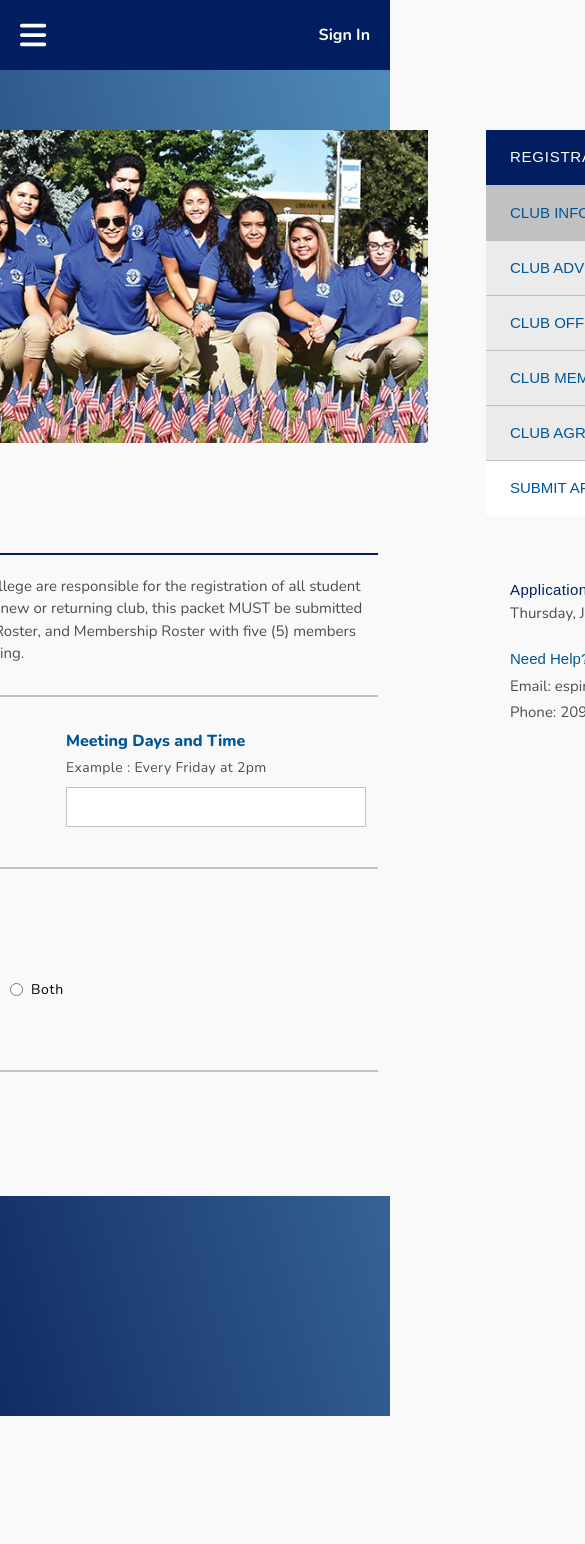
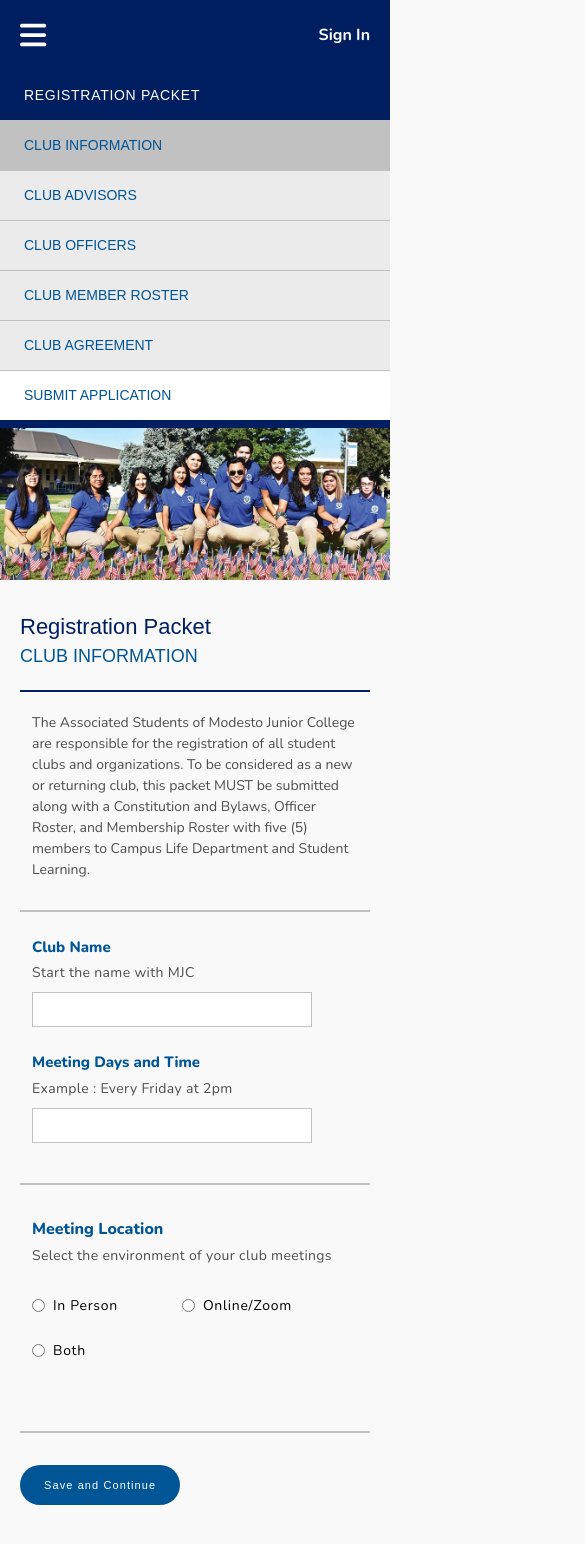
Before and after one commit to Community-ALI/club-website, a Next.js app: page /club-application in a window 390 px wide. Shown: the top 1544 px of the page, 585 px wide, since content can reach past the window. Before the commit the page ends 1416 px from the top, so only its background shows below. Built offline with nearby package versions, Linux system fonts and the light colour scheme; a web font is replaced by a local one.

Commit message:
feat: Mobile Friendly

```diff
--- a/app/club-application/ClubAdvisors.jsx
+++ b/app/club-application/ClubAdvisors.jsx
@@ -24,10 +24,10 @@ export default function ClubAdvisors(props) {
 
 
   return (
-    <div className="p-12">
+    <div className="px-12 py-12 md:px-[30px] xsm:px-[20px]">
       <ClubApplicationHeaderSection sectionTitle="Club Advisors" />
       <div>
-        <p className="font-[Nunito] text-[15px] mt-[20px] mb-[30px] px-3">
+        <p className="font-[Nunito] text-[15px] mt-[20px] mb-[30px] px-3 xsm:text-[14px]">
           Only one advisor is required for a club to be active. An advisor must
           attend ALL club functions, including: meetings, activities, and trips.
           They must also sign off on all club functions, including: meetings,
@@ -49,7 +49,7 @@ export default function ClubAdvisors(props) {
           );
         })}
       </div>
-      <div className="flex gap-[60px]">
+      <div className="flex gap-x-[60px] gap-y-0 sm:flex-col">
           <RoundedButton
             innerHTML="Add Advisor"
             variant={1}
--- a/app/club-application/ClubAgreement.jsx
+++ b/app/club-application/ClubAgreement.jsx
@@ -23,13 +23,13 @@ export default function ClubAgreemet(props) {
   }
 
   return (
-    <div className="p-12">
+    <div className="px-12 py-12 md:px-[30px] xsm:px-[20px]">
       <ClubApplicationHeaderSection sectionTitle="Club Agreement" />
       <ClubAgreementText />
       <div>
         {clubAgreementSignatures.map((signature, index) => {
           return (
-            <div className="flex flex-wrap gap-[60px] justify-start px-3" key={index}>
+            <div className="flex flex-wrap gap-x-[60px] justify-start px-3" key={index}>
               <ClubApplicationTextField
                 label={clubAgreementSignatures[index].role + " Signature"}
                 onChange={(e) => ChangeSignatureField("signature", index, e)}
@@ -53,7 +53,7 @@ export default function ClubAgreemet(props) {
 
 function ClubAgreementText() {
   return (
-    <div className="px-3 mt-8 font-[Nunito]">
+    <div className="px-3 mt-8 font-[Nunito] sm:text-[15px] xsm:text-[14px]">
       <p>
         The membership of our club and its officers has agreed to abide by the
         Inter-Club {"Council's"} Standing Orders and the ASMJC Constitution and
--- a/app/club-application/ClubApplicationRadioField.jsx
+++ b/app/club-application/ClubApplicationRadioField.jsx
@@ -5,7 +5,7 @@ export default function ClubApplicationRadioField(props) {
     <div className="flex flex-col gap-1 mt-8 px-3">
       <label className="text-lightBlue font-[Nunito] font-[800] text-[16px]">{label}</label>
       <p className="font-[Nunito] text-[14px] mb-[5px] tracking-wide">{subtext}</p>
-      <div className="flex gap-16 mt-5">
+      <div className="flex gap-x-16 gap-y-8 xsm:gap-y-6 mt-5 flex-wrap xxsm:flex-col">
         {options.map((option, index) => {
           const radioId = `radio-${option.replace(/\s+/g, '-')}-${index}`;
           return (
--- a/app/club-application/ClubApplicationSelectField.jsx
+++ b/app/club-application/ClubApplicationSelectField.jsx
@@ -6,7 +6,7 @@ export default function ClubApplicationSelectField(props) {
       <label className="text-lightBlue font-[Nunito] font-[800] text-[16px]">{label}</label>
       <p>{subtext}</p>
       <select
-        className="h-[40px] w-[300px] font-[Nunito] px-[10px] py-[5px] text-[14px] border-solid border-[1px] bg-veryLightGray border-lightGray bg-#FFFFFF"
+        className="h-[40px] w-[300px] xsm:w-[280px] xxsm:w-[250px] md:text-[13px] xsm:px-[5px] font-[Nunito] px-[10px] py-[5px] text-[14px] border-solid border-[1px] bg-veryLightGray border-lightGray bg-#FFFFFF"
         value={value}
         onChange={onChange}
       >
--- a/app/club-application/ClubApplicationTextField.jsx
+++ b/app/club-application/ClubApplicationTextField.jsx
@@ -2,12 +2,13 @@ export default function ClubApplicationTextField(props) {
   const { label, subtext, value, onChange } = props;
 
   return (
-    <div className="flex flex-col gap-1 mt-8">
-      <label className="text-lightBlue font-[Nunito] font-[800] text-[16px]">{label}</label>
+    <div className="flex flex-col gap-1 mt-8 lg:mt-6">
+      <label className="text-lightBlue font-[Nunito] font-[800] text-[16px] xsm:text-[15px]">{label}</label>
       <p className="font-[Nunito] text-[14px] mb-[5px] tracking-wide">{subtext}</p>
       <input
         type="text"
-        className="h-[40px] w-[300px] px-[10px] py-[5px] text-[14px] border-solid border-[1px] border-lightGray bg-#FFFFFF"
+        className="h-[40px] xsm:h-[35px] w-[300px] xsm:w-[280px] xxsm:w-[250px] md:text-[13px] px-[10px] py-[5px] text-[14px] border-solid
+        border-[1px] border-lightGray bg-#FFFFFF"
         value={value}
         onChange={onChange}
       />
--- a/app/club-application/ClubInformation.jsx
+++ b/app/club-application/ClubInformation.jsx
@@ -24,10 +24,10 @@ const ClubInformation = (props) => {
   return (
     <form onSubmit={handleSubmit}>
       <Image src={asmjc_pic_remembreance_day} alt="ASMJC Remembrance Day" />
-      <div className="px-[50px] py-[30px]">
+      <div className="px-[50px] md:px-[30px] xsm:px-[20px] py-[30px]">
         <ClubApplicationHeaderSection sectionTitle="CLUB INFORMATION" />
         <div>
-            <p className="font-[Nunito] text-[15px] mt-[20px] mb-[30px] px-3">
+            <p className="font-[Nunito] text-[15px] mt-[20px] mb-[30px] px-3 md:text-[14px] xsm:text-[14px]">
               The Associated Students of Modesto Junior College are responsible
               for the registration of all student clubs and organizations. To be
               considered as a new or returning club, this packet MUST be
@@ -37,7 +37,7 @@ const ClubInformation = (props) => {
             </p>
             <hr className="border-lightGray border-[.5px] mt-[20px]"></hr>
           <div>
-            <div className="flex items-center gap-[80px] px-3">
+            <div className="flex items-center gap-[80px] lg:gap-[40px] md:flex-col md:items-start md:gap-[0px] px-3">
               <ClubApplicationTextField
                 label="Club Name"
                 value={ClubInformation.clubName}
@@ -78,7 +78,7 @@ const ClubInformation = (props) => {
           </div>
         </div>
       </div>
-      <div className="pr-12 pl-[62px] flex gap-[80px]">
+      <div className="pr-12 pl-[62px] flex gap-[80px] lg:gap-[40px] md:flex-col md:gap-0 md:pl-[42px] xsm:pl-[32px]">
         {ClubInformation.meetingLocation === "In Person" || ClubInformation.meetingLocation === "Both" ? (
           <div>
             <ClubApplicationTextField
@@ -108,7 +108,7 @@ const ClubInformation = (props) => {
           </div>
         ) : null}
       </div>
-      <div className="px-[50px] pb-[50px]">
+      <div className="px-[50px] md:px-[30px] xsm:px-[20px] pb-[50px]">
       <hr className="border-lightGray border-[.5px] mt-[40px]"></hr>
         <RoundedButton
           innerHTML="Save and Continue"
--- a/app/club-application/ClubMembers.jsx
+++ b/app/club-application/ClubMembers.jsx
@@ -21,10 +21,10 @@ export default function ClubAdvisors(props) {
   }
 
   return (
-    <div className="p-12">
+    <div className="px-12 py-12 md:px-[30px] xsm:px-[20px]">
       <ClubApplicationHeaderSection sectionTitle="Club Members Roster" />
       <div>
-        <p className="px-3 mt-[20px] mb-[30px] font-[Nunito] text-[15px]">
+        <p className="px-3 mt-[20px] mb-[30px] font-[Nunito] text-[15px] xsm:text-[14px]">
           A minimum of 5 club members are required for a club to be active.
           Every club member must be a current MJC student enrolled in at least one unit for the current semester.
           <span className="font-bold"> IMPORTANT:</span> Please include the club officers in the member roster list below.
@@ -44,7 +44,7 @@ export default function ClubAdvisors(props) {
           );
         })}
       </div>
-      <div className="flex gap-[60px]">
+      <div className="flex gap-x-[60px] gap-y-0 sm:flex-col">
         <RoundedButton
           innerHTML="Add Member"
           variant={1}
--- a/app/club-application/ClubOfficersSection.jsx
+++ b/app/club-application/ClubOfficersSection.jsx
@@ -20,9 +20,9 @@ export default function ClubOfficersSection(props) {
   const gradeLevels = ["Freshman (1st Year)", "Sophomore (2nd Year)", "Junior (3rd Year)", "Senior (4th Year)", "5+ Years"];
 
   return (
-    <div className="p-12">
+    <div className="px-12 py-12 md:px-[30px] xsm:px-[20px]">
       <ClubApplicationHeaderSection sectionTitle="Club Officers" />
-      <p className="px-3 mt-[20px] mb-[30px] font-[Nunito] text-[15px]">
+      <p className="px-3 mt-[20px] mb-[30px] font-[Nunito] text-[15px] xsm:text-[14px]">
         The following are the officers for the club. For a club to be active, a Club President and an Inter-Club Council Representative is required.
         These roles can only be assigned to current MJC students and all club officers are required a minimum GPA of 2.0
       </p>
--- a/app/club-application/page.jsx
+++ b/app/club-application/page.jsx
@@ -340,18 +340,19 @@ export default function ClubAgreementPage() {
       <NavbarForApplication></NavbarForApplication>
       <div
         id="club-application-page"
-        className="flex justify-center pb-[220px] pt-[60px] min-h-screen h-full
-        bg-gradient-to-bl to-[#112B66] from-[#508BB8] gap-[58px]"
+        className="flex justify-center pb-[220px] xsm:pb-[0px] pt-[60px] xlg:pt-[30px] xsm:pt-0 min-h-screen h-full
+        bg-gradient-to-bl to-[#112B66] from-[#508BB8] gap-[58px] xsm:gap-0 xlg:flex-col-reverse
+        xlg:items-center"
       >
-        <div className="bg-offWhite w-[850px] h-fit">
+        <div className="bg-offWhite w-[850px] h-fit lg:w-[90%] xsm:w-[100%] lg:mx-auto">
           {sections[currentSection].form}
         </div>
 
-        <div className="flex flex-col gap-y-10 sticky top-5 h-fit z-10">
+        <div className="flex flex-col gap-y-10 sticky top-5 xsm:top-0 h-fit z-1 xlg:relative xlg:gap-x-12">
 
-          <div className="w-[280px] text-[15px] h-fit">
+          <div className="w-[280px] text-[15px] sm:text-[14px] h-fit xlg:w-[850px] lg:w-[90%] xsm:w-[100%] lg:mx-auto xsm:border-b-8 xsm:border-b-darkBlue">
             <div>
-              <div className="bg-darkBlue flex items-center text-white w-full pl-6 h-[55px]">
+              <div className="bg-darkBlue flex items-center text-white w-full pl-6 h-[55px] sm:h-[50px]">
                 <h1 className="tracking-wider">REGISTRATION PACKET</h1>
               </div>
               {sections.map((section, index) => {
@@ -361,7 +362,7 @@ export default function ClubAgreementPage() {
                 const textColor = isSubmitApplication ? "text-offWhite" : "text-lightBlue";
                 return (
                   <button
-                    className={`hover:cursor-pointer h-[55px] w-full border-t-darkGray border-t-[1px]
+                    className={`hover:cursor-pointer h-[55px] sm:h-[50px] w-full border-t-darkGray border-t-[1px]
                   ${currentSection != index ? bgColor : selectionColor}`}
                     key={index}
                     // onClick={() => setCurrentSection(index)}
@@ -375,7 +376,8 @@ export default function ClubAgreementPage() {
             <div className="bg-offWhite"></div>
           </div>
 
-          <div className="w-[280px] text-[15px] h-[190px] bg-offWhite flex flex-col gap-y-6 p-6">
+          <div className="w-[280px] text-[15px] h-[190px] bg-offWhite flex flex-col gap-y-6 p-6 xlg:w-[850px]
+          xlg:flex-row xlg:h-[120px] xlg:justify-around xlg:items-center xlg:hidden">
               <div className="flex flex-col">
                 <h1 className="text-darkBlue tracking-wide">Application Deadline</h1>
                 <p className="font-[Nunito] text-[15px]">Thursday, January 25th 2024</p>
--- a/app/components/RoundedButton.jsx
+++ b/app/components/RoundedButton.jsx
@@ -36,7 +36,7 @@ export default function SaveAndContinueButton(props) {
     <div className="mt-8">
       <button
         onClick={onClick}
-        className={`${variants[variant].backgroundColor} ${variants[variant].textColor} ${variants[variant].borderColor} ${variants[variant].hoverBackgroundColor} tracking-widest text-[12px] px-8 py-3 rounded-full duration-200 ease`}
+        className={`${variants[variant].backgroundColor} ${variants[variant].textColor} ${variants[variant].borderColor} ${variants[variant].hoverBackgroundColor} tracking-widest text-[12px] xsm:text-[11px] px-8 xsm:px-6 py-3 rounded-full duration-200 ease`}
       >
         {innerHTML}
       </button>
--- a/app/components/navbar-for-application.js
+++ b/app/components/navbar-for-application.js
@@ -1,5 +1,6 @@
 "use client";
 import React, { Component, useState, useEffect } from "react";
+import ClubAgreementPage from "../club-application/page";
 import { FontAwesomeIcon } from "@fortawesome/react-fontawesome";
 import { faBars } from "@fortawesome/free-solid-svg-icons";
 import { faXmark } from "@fortawesome/free-solid-svg-icons";
```
Also changed, not shown: app/club-application/SubmitApplication.jsx (+5 -4 lines).
